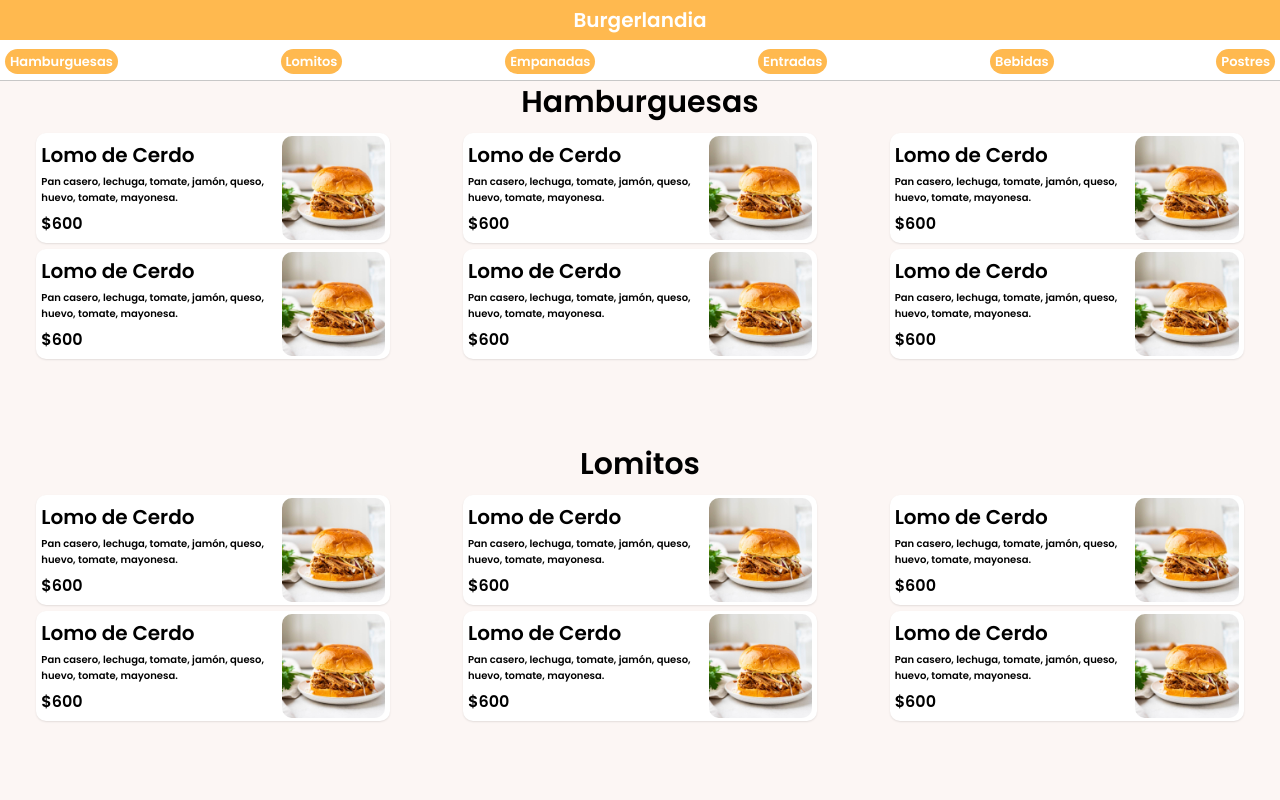
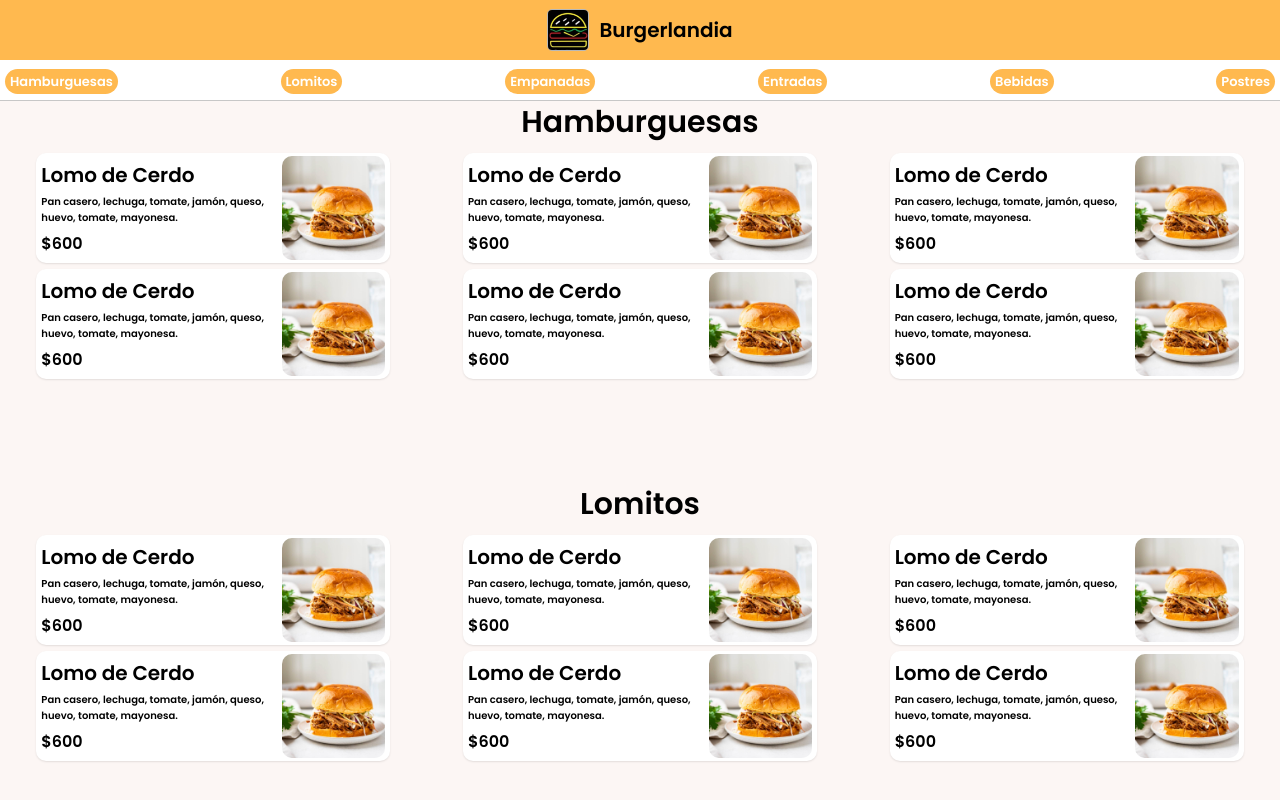
Before and after one commit to MateoSquillari/Menu, a plain HTML site: page index.html in a window 1280 px wide. Shown: the top 800 px of the page. Drawn offline with Linux system fonts and the light colour scheme.

Commit message:
Subida 2

```diff
--- a/index.html
+++ b/index.html
@@ -10,6 +10,7 @@
 <body>
     <header id="arriba">
         <div class="marca-inicio">
+            <img src="imagenes/logo.jpg" alt="logo-burgerlandia">
             <a href=""><h1>Burgerlandia</h1></a>
         </div>
         <nav class="categorías">
--- a/styles.css
+++ b/styles.css
@@ -7,11 +7,18 @@
     text-decoration: none;
     font-family: 'Poppins', sans-serif;
 }
+
+
+
 html{
     scroll-behavior: smooth;
+    --coloruno:rgb(255, 185, 79);
+    --letras1: black;
+    --letras2:white;
+    --fondo:rgb(252, 246, 244)
 }
 body{
-    background-color: rgb(252, 246, 244);
+    background-color:var(--fondo);
 }
 
 header{
@@ -27,21 +34,27 @@ header{
     justify-content: center;
     align-items: center;
     width: 100%;
-    background-color: rgb(255, 185, 79);
-    height: 40px;
+    background-color: var(--coloruno);
+    height: 60px;
     z-index: +1;
 }
 .marca-inicio a h1{
-    color: white;
+    color: var(--letras1);
     font-size: 20px;
 }
-
+.marca-inicio img{
+    width: 40px;
+    height: 40px;
+    border: solid 1px rgb(184, 184, 184);
+    border-radius: 5px;
+    margin-right: 10px;
+}
 .categorías{
     position: fixed;
     width: 100%;
     overflow-x: auto;
     overflow-y:hidden;
-    top: 40px;
+    top: 60px;
     background-color:rgb(255, 255, 255);
     border-bottom: solid 1px rgb(199, 199, 199);
     max-width: 1430px;
@@ -61,9 +74,9 @@ header{
 
 .categorías ul li a{
     font-size: 13px;
-    color: white;
+    color: var(--letras2);
     padding: 3px 5px;
-    background-color: rgb(255, 185, 79);
+    background-color: var(--coloruno);
     border-radius: 30px;
 }
 
@@ -88,7 +101,7 @@ header{
     display: flex;
     align-items: center;
     flex-direction: column;
-    padding-top: 80px;
+    padding-top: 100px;
     max-width: 1430px;
 }
 
```
Also changed, not shown: imagenes/logo.jpg (added).
